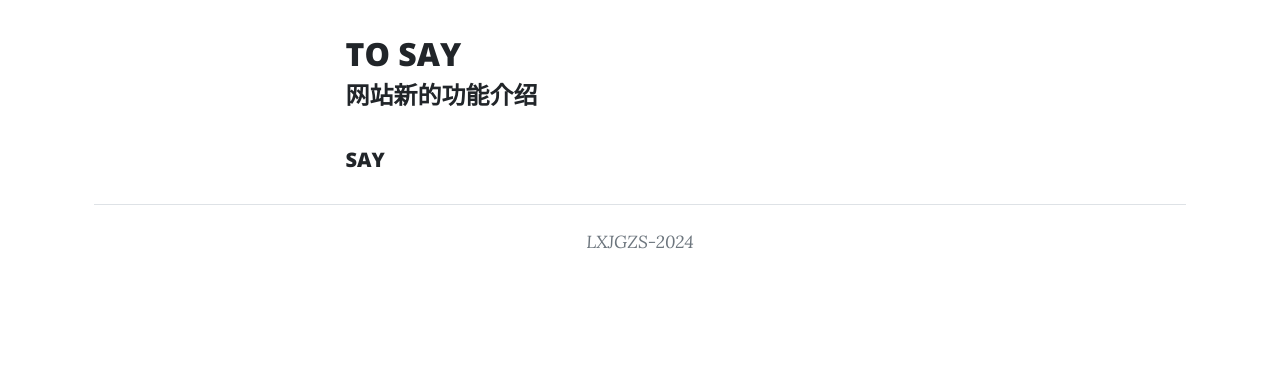
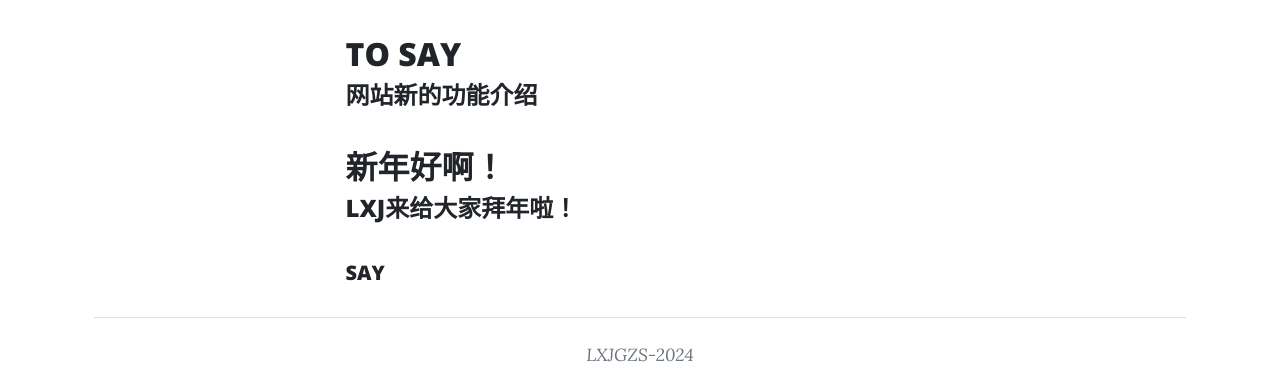
Before and after one commit to LXJ-George666/LXJ-tEam-b, a plain HTML site: page index.html in a window 1280 px wide. Shown: the part 772-1140 px from the top of the page. Before the commit the page ends 1027 px from the top, so only its background shows below. Drawn offline with nearby package versions, Linux system fonts and the light colour scheme.

Commit message:
Update index.html

```diff
--- a/index.html
+++ b/index.html
@@ -119,7 +119,11 @@ bottom: 80px;
 			<h2 class="post-title">TO SAY&nbsp;</h2><!--标题-->
                         <h4 class="post-subtitle">网站新的功能介绍&nbsp;</h4><!--小标题，或介绍-->
 			<br>
-			<!--第亖个-->
+                        <!--第亖个-->
+			<a href="xnh.html"><!--链接-->
+			<h2 class="post-title">新年好啊！&nbsp;</h2><!--标题-->
+                        <h4 class="post-subtitle">LXJ来给大家拜年啦！&nbsp;</h4><!--小标题，或介绍-->
+			<br>
 			<!--最后一个-->
                         <a href="xf.html"><!--链接-->
 			<h5 class="post-title">SAY&nbsp;</h5><!--标题-->
```
